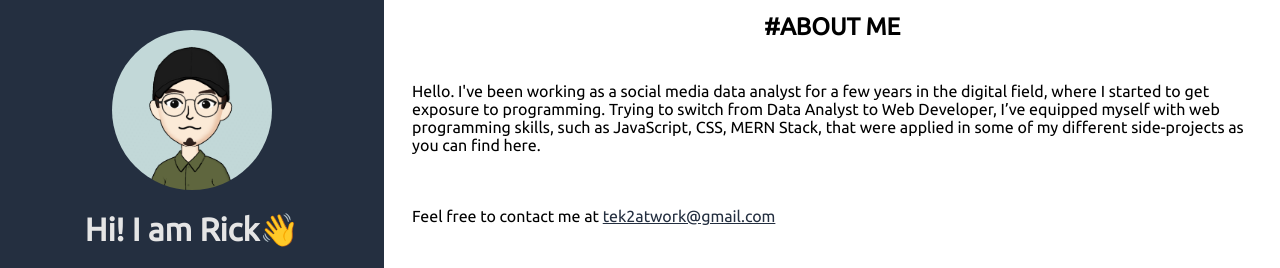
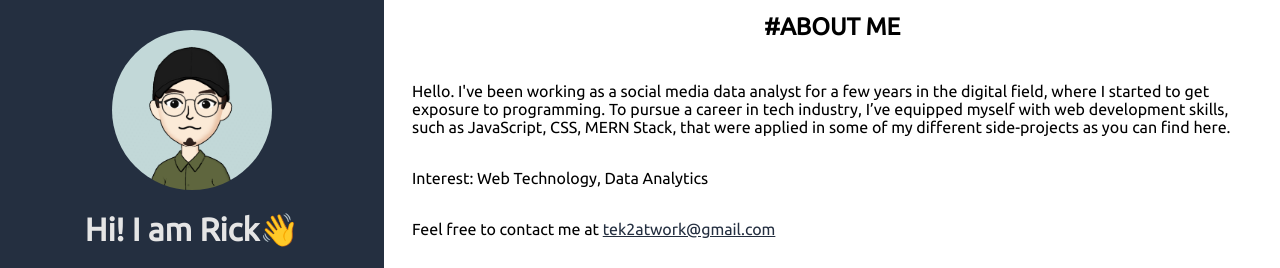
Before and after one commit to Dic21/about-me, a plain HTML site: page index.html in a window 1280 px wide. Shown: the top 268 px of the page. Drawn offline with nearby package versions, Linux system fonts and the light colour scheme.

Commit message:
info update

```diff
--- a/css/main.css
+++ b/css/main.css
@@ -230,6 +230,12 @@ i{
 .aboutme-link{
     color:#242f40
 }
+#aboutMe p:last-child{
+    padding-bottom:25px;
+}
+#aboutMe p{
+    padding-bottom:5px;
+}
 
 @keyframes wave {
     0% { transform: rotate( 0.0deg) }
--- a/index.html
+++ b/index.html
@@ -45,10 +45,9 @@
                         <h2>#ABOUT ME</h2>
                     </div>
                     <p>Hello. I've been working as a social media data analyst for a few years in the digital field,
-                        where I started to get exposure to programming. Trying to switch from Data Analyst to Web
-                        Developer, I’ve equipped myself with web programming skills, such as JavaScript, CSS, MERN
+                        where I started to get exposure to programming. To pursue a career in tech industry, I’ve equipped myself with web development skills, such as JavaScript, CSS, MERN
                         Stack, that were applied in some of my different side-projects as you can find here. </p>
-
+                    <p>Interest: Web Technology, Data Analytics</p>
                     <p>Feel free to contact me at <a class="aboutme-link"
                             href="mailto:tek2atwork@gmail.com">tek2atwork@gmail.com</a></p>
                 </section>
```
